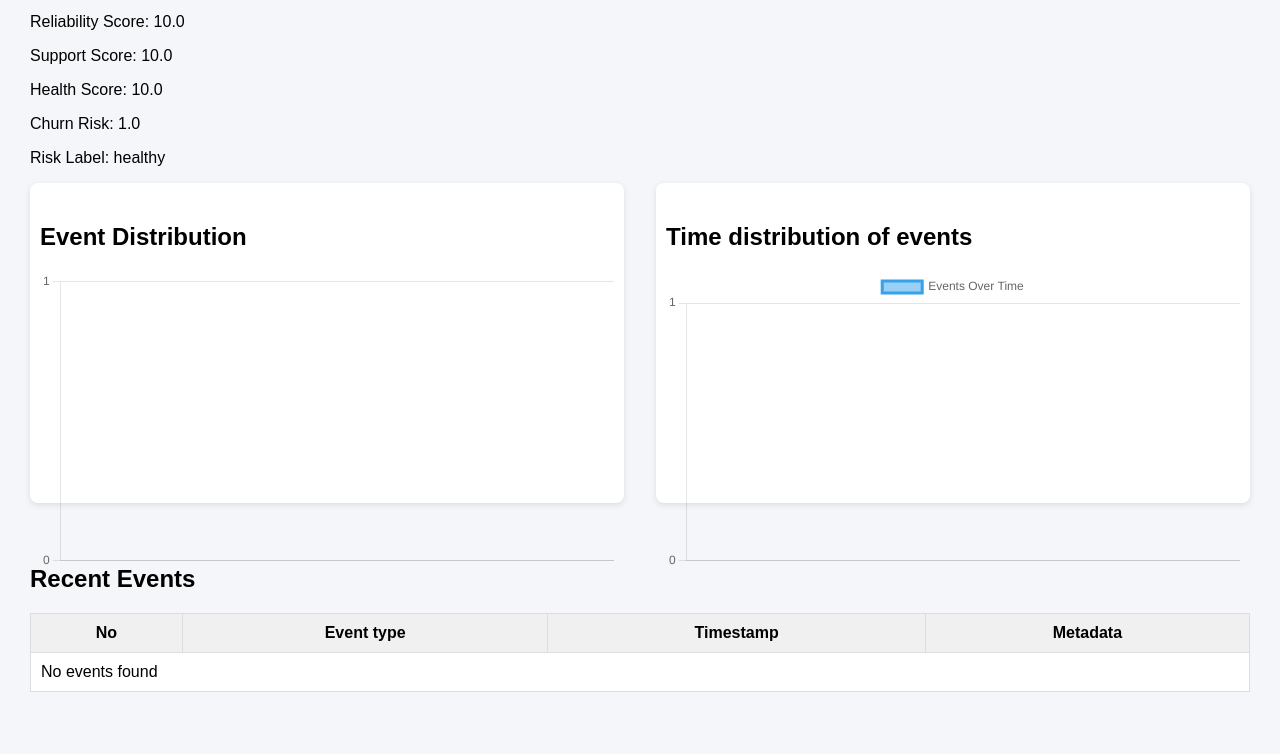
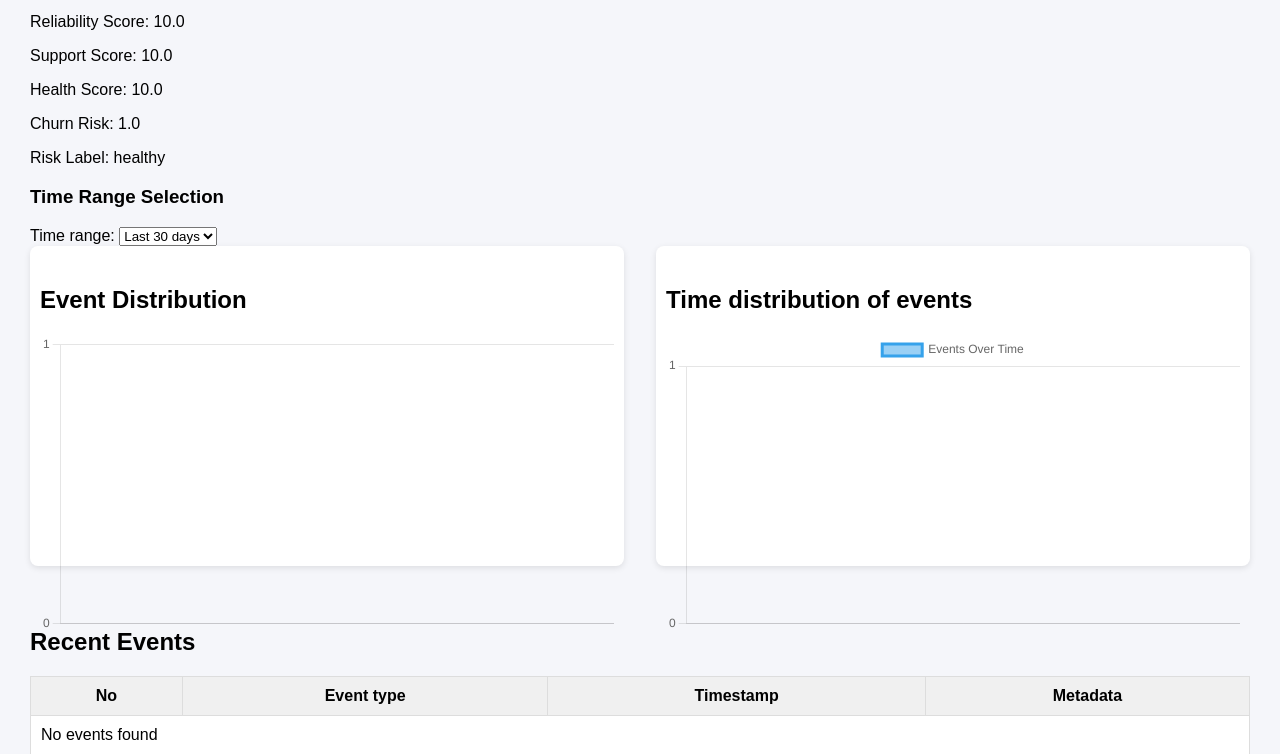
Before and after one commit to karianjahi/atlassian-app-analytics, a Django app: page /customers/1/ in a window 1280 px wide. Shown: the part 409-1163 px from the top of the page. Before the commit the page ends 1101 px from the top, so only its background shows below. Run offline with Django 5.2, Linux system fonts and the light colour scheme; tables that the repository leaves empty hold one stand-in row (values such as "Sample post"); data that the repository does not hold is empty.

Commit message:
Update customer detail page to allow user to select a time range

```diff
--- a/core/analytics/templates/analytics/customer_detail.html
+++ b/core/analytics/templates/analytics/customer_detail.html
@@ -34,6 +34,19 @@
         {% else %}
         <p>No health score calculated yet</p>
         {% endif %}
+    </div>
+    <div id="selectRange">
+        <h3>Time Range Selection</h3>
+        <form method="get">
+            <label for="range">Time range:</label>
+            <select name="range" id="range" onchange="this.form.submit()">
+                <option value="7" {% if selected_range == "7" %} selected{% endif %}>Last 7 days</option>
+                <option value="30" {% if selected_range == "30" %} selected{% endif %}>Last 30 days</option>
+                <option value="90" {% if selected_range == "90" %} selected{% endif %}>Last 90 days</option>
+                <option value="all" {% if selected_range == "all" %} selected{% endif %}>All time</option>
+            </select>
+
+        </form>
     </div>
 
     <div class="plots">
```
